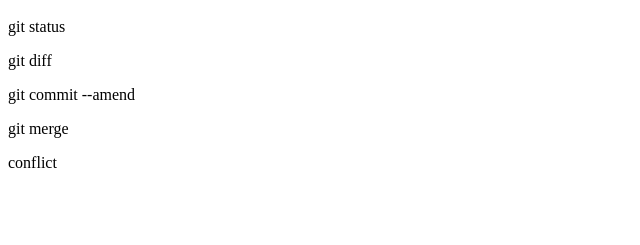
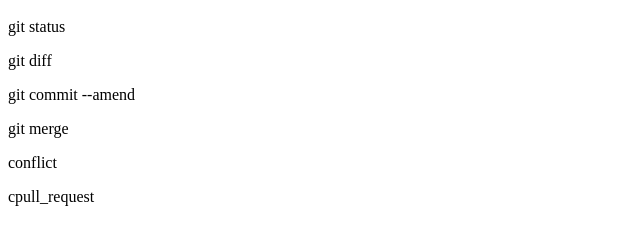
Before and after one commit to koreeda7150/git_tutorial, a plain HTML site: page index.html in a window 1280 px wide. Shown: the part 57-302 px from the top of the page, without its empty margins (0-640 px from the left). Drawn offline with Linux system fonts and the light colour scheme.

Commit message:
pull requestを追記

```diff
--- a/index.html
+++ b/index.html
@@ -4,3 +4,4 @@
 <p>git commit --amend</p>
 <p>git merge</p>
 <p>conflict</p>
+<p>cpull_request</p>
```
